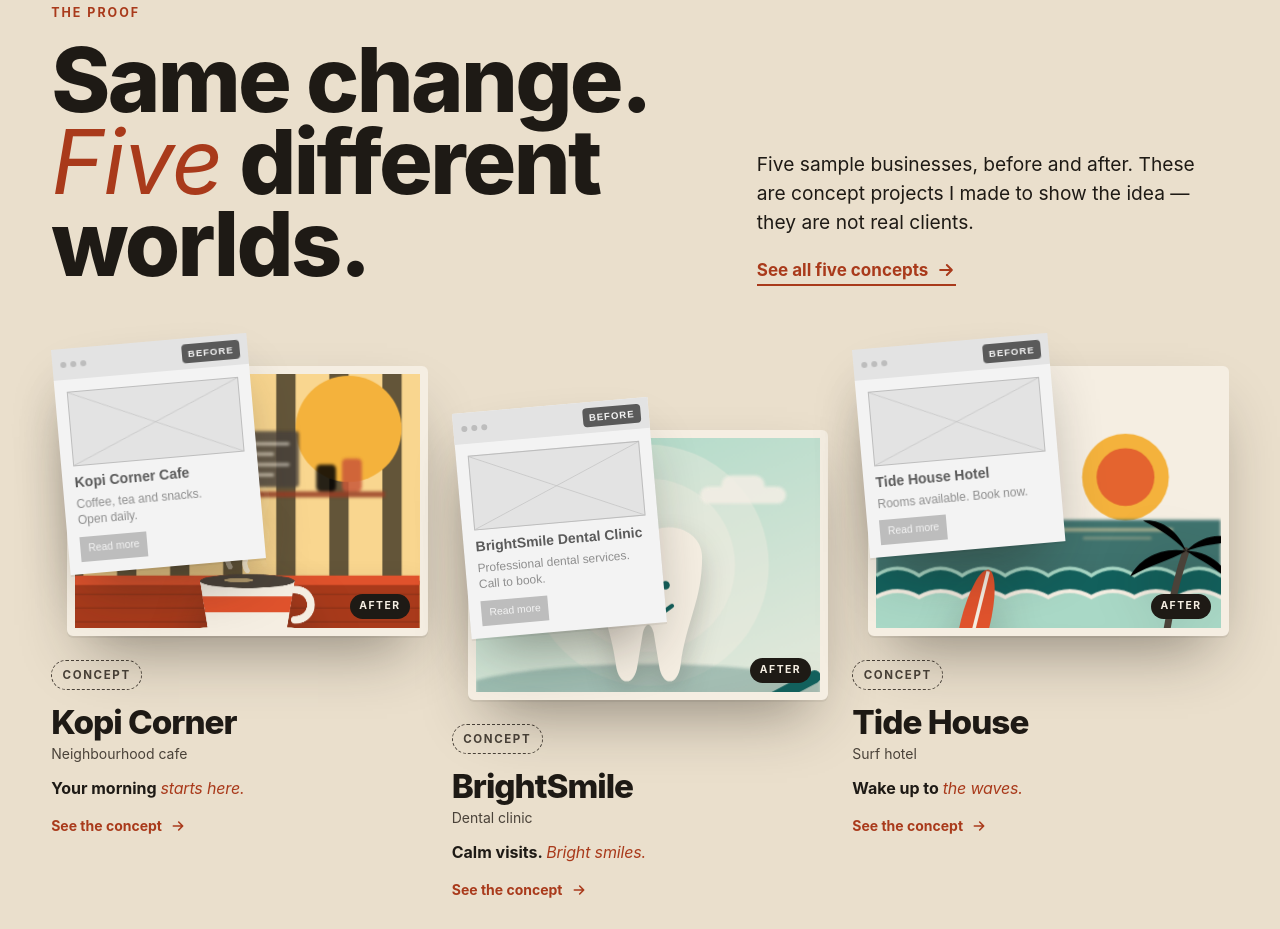
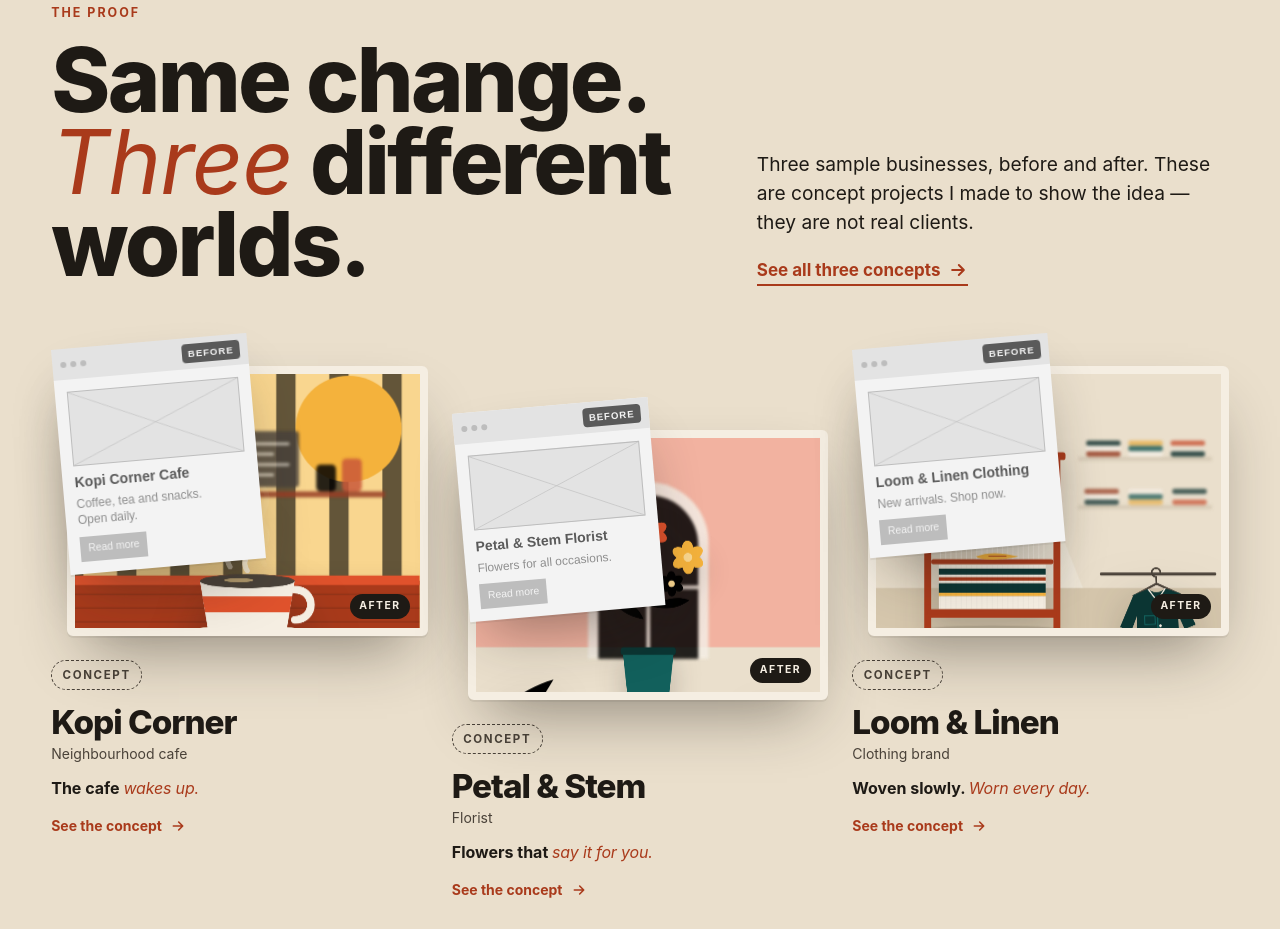
Before and after one commit to manamendraJN/business_site, an Astro site: page / in a window 1280 px wide. Shown: the part 3351-4280 px from the top of the page. Built offline with nearby package versions, Linux system fonts and the light colour scheme; Astro itself is replaced by a stand-in of ours.

Commit message:
Show three live concept sites and use business email
Keep Kopi Corner, Petal & Stem and Loom & Linen with real screenshots and links to their live sites; remove BrightSmile and Tide House. Re-lay the Work prints and home tiles for three, and switch the contact email to depthwyn@gmail.com.

```diff
--- a/src/components/art/worlds/BrightSmileWorld.astro
+++ /dev/null
@@ -1,65 +0,0 @@
----
-/** BrightSmile (dental clinic): calm mint, soft clouds, a friendly tooth, sparkles. */
-const sparkles = [
-  { x: 540, y: 150, s: 1.2 },
-  { x: 250, y: 210, s: 0.8 },
-  { x: 600, y: 330, s: 0.7 },
-  { x: 170, y: 420, s: 1 },
-  { x: 680, y: 480, s: 0.9 },
-];
-const star = "M0 -24 C 4 -6, 6 -4, 24 0 C 6 4, 4 6, 0 24 C -4 6, -6 4, -24 0 C -6 -4, -4 -6, 0 -24 Z";
-const tooth =
-  "M300 180C300 120 380 110 400 140 420 110 500 120 500 180 500 260 470 300 460 380 455 420 425 420 420 380L410 320C405 300 395 300 390 320L380 380C375 420 345 420 340 380 330 300 300 260 300 180Z";
-const bristles = [0, 1, 2, 3, 4];
----
-<div class="absolute inset-0 overflow-hidden" aria-hidden="true">
-  <div class="layer" data-layer="bg"><div data-depth="0.08" class="bs-bg">
-    <svg viewBox="0 0 800 600" preserveAspectRatio="xMidYMid slice">
-      <circle cx="400" cy="300" r="250" fill="var(--color-paper)" opacity="0.35" />
-      <circle cx="400" cy="300" r="180" fill="var(--color-paper)" opacity="0.35" />
-    </svg>
-  </div></div>
-  <div class="layer layer-far" data-layer="far"><div data-depth="0.22">
-    <svg viewBox="0 0 800 600" preserveAspectRatio="xMidYMid slice">
-      <g fill="var(--color-paper)">
-        <rect x="60" y="110" width="220" height="44" rx="22" />
-        <rect x="110" y="80" width="120" height="50" rx="25" />
-        <rect x="520" y="70" width="200" height="40" rx="20" />
-        <rect x="570" y="44" width="100" height="44" rx="22" />
-      </g>
-      <path d="M0 520 C 200 470, 600 470, 800 520 V600 H0Z" fill="var(--color-sea)" opacity="0.35" />
-    </svg>
-  </div></div>
-  <div class="layer layer-mid" data-layer="mid"><div data-depth="0.45">
-    <svg class="anim-bob-slow" viewBox="0 0 800 600" preserveAspectRatio="xMidYMid slice">
-      <g transform="translate(400 300) scale(1.25) translate(-400 -270)">
-        <path d={tooth} fill="var(--color-paper)" />
-        <path d="M330 170c4-24 30-30 44-14" stroke="var(--color-mint)" stroke-width="9" stroke-linecap="round" fill="none" />
-      </g>
-      <path d="M345 300q55 46 110 0" stroke="var(--color-sea)" stroke-width="10" stroke-linecap="round" fill="none" />
-      <circle cx="360" cy="252" r="10" fill="var(--color-sea)" />
-      <circle cx="440" cy="252" r="10" fill="var(--color-sea)" />
-    </svg>
-  </div></div>
-  <div class="layer layer-near" data-layer="near"><div data-depth="0.75">
-    <svg viewBox="0 0 800 600" preserveAspectRatio="xMidYMid slice">
-      <g transform="rotate(-28 640 470)">
-        <rect x="520" y="456" width="300" height="30" rx="15" fill="var(--color-sea)" />
-        <rect x="520" y="420" width="90" height="38" rx="6" fill="var(--color-paper)" />
-        {bristles.map((i) => <rect x={526 + i * 17} y="420" width="6" height="38" fill="var(--color-mint)" />)}
-      </g>
-      <path d="M40 620 C 40 520, 90 470, 150 450 C 120 520, 100 570, 60 620Z" fill="var(--color-moss)" />
-      <path d="M80 620 C 110 540, 170 510, 230 520 C 180 560, 140 590, 100 620Z" fill="var(--color-moss-deep)" />
-    </svg>
-  </div></div>
-  <div class="layer" data-layer="fg"><div data-depth="1.1">
-    <svg viewBox="0 0 800 600" preserveAspectRatio="xMidYMid slice">
-      {sparkles.map((s) => <path d={star} transform={`translate(${s.x} ${s.y}) scale(${s.s})`} fill="var(--color-marigold)" />)}
-      <circle cx="120" cy="140" r="16" fill="none" stroke="var(--color-paper)" stroke-width="4" />
-      <circle cx="700" cy="250" r="11" fill="none" stroke="var(--color-paper)" stroke-width="4" />
-    </svg>
-  </div></div>
-</div>
-<style>
-  .bs-bg { background: linear-gradient(160deg, var(--color-mint) 0%, var(--color-paper) 120%); }
-</style>
--- a/src/components/art/worlds/TideWorld.astro
+++ /dev/null
@@ -1,63 +0,0 @@
----
-/** Tide House (surf hotel): low sun, horizon, rolling waves, warm sand and a surfboard. */
-function wave(y: number, amp: number, closed = true) {
-  const crests = Array.from({ length: 9 }, (_, i) => `Q ${i * 100 + 50} ${y - amp} ${i * 100 + 100} ${y}`).join(" ");
-  return `M0 ${y} ${crests}${closed ? " V600 H0Z" : ""}`;
-}
-const spray = [
-  { x: 90, y: 380, r: 7 },
-  { x: 140, y: 350, r: 5 },
-  { x: 380, y: 340, r: 6 },
-  { x: 520, y: 370, r: 8 },
-  { x: 600, y: 330, r: 5 },
-];
----
-<div class="absolute inset-0 overflow-hidden" aria-hidden="true">
-  <div class="layer" data-layer="bg"><div data-depth="0.08" class="tide-sky">
-    <svg viewBox="0 0 800 600" preserveAspectRatio="xMidYMid slice">
-      <circle cx="560" cy="250" r="90" fill="var(--color-marigold)" />
-      <circle cx="560" cy="250" r="60" fill="var(--color-clay)" opacity="0.8" />
-      <rect x="90" y="120" width="180" height="22" rx="11" fill="var(--color-paper)" opacity="0.7" />
-    </svg>
-  </div></div>
-  <div class="layer layer-far" data-layer="far"><div data-depth="0.22">
-    <svg viewBox="0 0 800 600" preserveAspectRatio="xMidYMid slice">
-      <path d="M120 300c40-50 90-60 140-30 30-20 60-14 80 30z" fill="var(--color-sea-deep)" />
-      <rect x="0" y="296" width="800" height="304" fill="var(--color-sea)" />
-      <rect x="430" y="316" width="260" height="6" rx="3" fill="var(--color-marigold-soft)" opacity="0.7" />
-      <rect x="480" y="336" width="160" height="5" rx="3" fill="var(--color-marigold-soft)" opacity="0.5" />
-    </svg>
-  </div></div>
-  <div class="layer layer-mid" data-layer="mid"><div data-depth="0.45">
-    <svg class="anim-bob" viewBox="0 0 800 600" preserveAspectRatio="xMidYMid slice">
-      <path d={wave(380, 34)} fill="var(--color-sea)" />
-      <path d={wave(382, 34, false)} fill="none" stroke="var(--color-mint)" stroke-width="8" />
-      <path d={wave(430, 28)} fill="var(--color-mint)" />
-      <path d={wave(432, 28, false)} fill="none" stroke="var(--color-paper)" stroke-width="9" />
-    </svg>
-  </div></div>
-  <div class="layer layer-near" data-layer="near"><div data-depth="0.75">
-    <svg viewBox="0 0 800 600" preserveAspectRatio="xMidYMid slice">
-      <path d="M0 500C180 450 420 470 800 520V600H0Z" fill="var(--color-marigold-soft)" />
-      <path d="M0 540C220 500 500 520 800 560V600H0Z" fill="var(--color-paper-shade)" />
-      <g transform="rotate(14 230 420)">
-        <ellipse cx="230" cy="420" rx="34" ry="130" fill="var(--color-clay)" />
-        <rect x="226" y="294" width="8" height="250" fill="var(--color-paper)" />
-      </g>
-      <path d="M660 560C670 440 690 340 720 250" stroke="var(--color-ink-soft)" stroke-width="16" fill="none" stroke-linecap="round" />
-      <path d="M720 250c-60-10-110 20-130 60 50-30 90-36 130-60z" fill="var(--color-moss)" />
-      <path d="M720 250c40-40 90-44 120-20-50 0-90 10-120 20z" fill="var(--color-moss-deep)" />
-      <path d="M720 250c-20-50-60-74-100-70 40 20 70 40 100 70z" fill="var(--color-moss-deep)" />
-      <path d="M720 250c50 0 90 30 100 70-34-34-70-50-100-70z" fill="var(--color-moss)" />
-    </svg>
-  </div></div>
-  <div class="layer" data-layer="fg"><div data-depth="1.1">
-    <svg viewBox="0 0 800 600" preserveAspectRatio="xMidYMid slice">
-      {spray.map((s) => <circle cx={s.x} cy={s.y} r={s.r} fill="var(--color-paper)" />)}
-      <path d="M420 575c0-24 40-24 40 0z" fill="var(--color-blush)" />
-    </svg>
-  </div></div>
-</div>
-<style>
-  .tide-sky { background: linear-gradient(180deg, var(--color-dawn) 0%, var(--color-blush) 100%); }
-</style>
--- a/src/components/art/worlds/World.astro
+++ b/src/components/art/worlds/World.astro
@@ -1,8 +1,6 @@
 ---
 /** Picks the right paper world for a project. */
 import KopiWorld from "./KopiWorld.astro";
-import BrightSmileWorld from "./BrightSmileWorld.astro";
-import TideWorld from "./TideWorld.astro";
 import PetalWorld from "./PetalWorld.astro";
 import LoomWorld from "./LoomWorld.astro";
 import type { Project } from "@/content/site";
@@ -13,7 +11,5 @@ interface Props {
 const { world } = Astro.props;
 ---
 {world === "kopi" && <KopiWorld />}
-{world === "brightsmile" && <BrightSmileWorld />}
-{world === "tide" && <TideWorld />}
 {world === "petal" && <PetalWorld />}
 {world === "loom" && <LoomWorld />}
--- a/src/content/site.ts
+++ b/src/content/site.ts
@@ -8,11 +8,9 @@
    ========================================================================== */
 
 import portrait from "../assets/portrait.jpg";
-import shotKopi from "../assets/placeholders/screenshot-kopi-corner.svg";
-import shotBright from "../assets/placeholders/screenshot-brightsmile.svg";
-import shotTide from "../assets/placeholders/screenshot-tide-house.svg";
-import shotPetal from "../assets/placeholders/screenshot-petal-and-stem.svg";
-import shotLoom from "../assets/placeholders/screenshot-loom-and-linen.svg";
+import shotKopi from "../assets/projects/kopi-corner.webp";
+import shotPetal from "../assets/projects/petal-and-stem.webp";
+import shotLoom from "../assets/projects/loom-and-linen.webp";
 
 /* --------------------------------------------------------------------------
    Business basics
@@ -29,7 +27,7 @@ export const business = {
 /* Contact details. Phone numbers use the international format
    (country code +94, then the number without its leading 0). */
 export const contact = {
-  email: "navodyamanamendra19@gmail.com",
+  email: "depthwyn@gmail.com",
   phone: "+94 76 868 5811",
   phoneHref: "tel:+94768685811",
   whatsapp: "+94 76 439 0987",
@@ -72,9 +70,9 @@ export const meta = {
       "Web design for cafes, clinics, salons, hotels and shops. I turn plain, forgettable websites into story-driven sites that make visitors want to visit you.",
   },
   work: {
-    title: "Work — Five concept projects | Depthwyn",
+    title: "Work — Three concept projects | Depthwyn",
     description:
-      "See how a plain website becomes a story: concept projects for a cafe, a dental clinic, a surf hotel, a florist and a clothing brand, each shown before and after.",
+      "See how a plain website becomes a story: live concept sites for a cafe, a florist and a clothing brand, each shown before and after.",
   },
   services: {
     title: "Services — Launch Page, Business Site, Motion Upgrade, Care Plan | Depthwyn",
@@ -135,13 +133,13 @@ export const home = {
   // Scene 3 — the proof
   proof: {
     eyebrow: "The proof",
-    headline: "Same change. *Five* different worlds.",
+    headline: "Same change. *Three* different worlds.",
     intro:
-      "Five sample businesses, before and after. These are concept projects I made to show the idea — they are not real clients.",
+      "Three sample businesses, before and after. These are concept projects I made to show the idea — they are not real clients.",
     beforeLabel: "Before",
     afterLabel: "After",
     // short version on the Home page
-    more: "See all five concepts",
+    more: "See all three concepts",
     tileLink: "See the concept",
   },
   // CTA repeated after the proof
@@ -287,19 +285,21 @@ export const steps = [
 ];
 
 /* --------------------------------------------------------------------------
-   PROJECTS — five CONCEPT projects (samples, not real clients)
+   PROJECTS — three CONCEPT projects (samples, not real clients)
    -------------------------------------------------------------------------- */
 export type Project = {
   slug: string;
   name: string;
   kind: string;
-  world: "kopi" | "brightsmile" | "tide" | "petal" | "loom";
+  world: "kopi" | "petal" | "loom";
+  /** the live concept site */
+  url: string;
   before: { title: string; text: string };
   after: { headline: string; line: string };
   plainProblem: string;
   story: string;
   moments: string[];
-  screenshot: typeof shotKopi;
+  screenshot: ImageMetadata;
   screenshotAlt: string;
 };
 
@@ -312,9 +312,10 @@ export const projects: Project[] = [
     name: "Kopi Corner",
     kind: "Neighbourhood cafe",
     world: "kopi",
+    url: "https://kopi-corner.depthwyn.workers.dev/",
     before: { title: "Kopi Corner Cafe", text: "Coffee, tea and snacks. Open daily." },
     after: {
-      headline: "Your morning *starts here.*",
+      headline: "The cafe *wakes up.*",
       line: "Steam rises from the cup, the wooden counter slides in, and the menu feels like walking through the door.",
     },
     plainProblem:
@@ -327,57 +328,14 @@ export const projects: Project[] = [
       "A warm “see you tomorrow” with the map and hours",
     ],
     screenshot: shotKopi,
-    screenshotAlt: "Placeholder for a real Kopi Corner website screenshot",
-  },
-  {
-    slug: "brightsmile",
-    name: "BrightSmile",
-    kind: "Dental clinic",
-    world: "brightsmile",
-    before: { title: "BrightSmile Dental Clinic", text: "Professional dental services. Call to book." },
-    after: {
-      headline: "Calm visits. *Bright smiles.*",
-      line: "Soft mint colours and gentle movement help a nervous visitor feel looked after before they even book.",
-    },
-    plainProblem:
-      "A list of treatments in small print. For someone who is nervous about the dentist, it feels cold and clinical.",
-    story:
-      "The site speaks to the worry first. Each scroll answers one fear — will it hurt, what happens, what does it cost to ask — until booking feels easy.",
-    moments: [
-      "A slow, breathing motion that calms the page",
-      "Each worry answered in one short scene",
-      "Booking appears right when the visitor feels ready",
-    ],
-    screenshot: shotBright,
-    screenshotAlt: "Placeholder for a real BrightSmile website screenshot",
-  },
-  {
-    slug: "tide-house",
-    name: "Tide House",
-    kind: "Surf hotel",
-    world: "tide",
-    before: { title: "Tide House Hotel", text: "Rooms available. Book now." },
-    after: {
-      headline: "Wake up to *the waves.*",
-      line: "The sea rolls in, the sand warms up, and guests can almost feel the stay before they reserve it.",
-    },
-    plainProblem:
-      "A booking widget and a gallery of thumbnails. It looks like every other hotel on the coast.",
-    story:
-      "The site follows one perfect day: first light over the water, a morning surf, a slow lunch, and sunset from the balcony — then the room that makes it possible.",
-    moments: [
-      "Waves roll in as you scroll",
-      "A day at the hotel, from sunrise to sunset",
-      "The room and booking, framed by the view",
-    ],
-    screenshot: shotTide,
-    screenshotAlt: "Placeholder for a real Tide House website screenshot",
+    screenshotAlt: "The Kopi Corner concept site: a two-storey cafe on a sunrise street, a cup of kopi steaming on the wooden counter, and the headline \"The cafe wakes up.\"",
   },
   {
     slug: "petal-and-stem",
     name: "Petal & Stem",
     kind: "Florist",
     world: "petal",
+    url: "https://petal-stem.depthwyn.workers.dev/",
     before: { title: "Petal & Stem Florist", text: "Flowers for all occasions." },
     after: {
       headline: "Flowers that *say it for you.*",
@@ -393,13 +351,14 @@ export const projects: Project[] = [
       "A handwritten-style note to finish the order",
     ],
     screenshot: shotPetal,
-    screenshotAlt: "Placeholder for a real Petal & Stem website screenshot",
+    screenshotAlt: "The Petal & Stem concept site: a vase of white flowers on a florist's workbench, the headline \"Flowers that say it for you.\" and buttons to pick a feeling",
   },
   {
     slug: "loom-and-linen",
     name: "Loom & Linen",
     kind: "Clothing brand",
     world: "loom",
+    url: "https://loom-and-linen.depthwyn.workers.dev/",
     before: { title: "Loom & Linen Clothing", text: "New arrivals. Shop now." },
     after: {
       headline: "Woven slowly. *Worn every day.*",
@@ -415,7 +374,7 @@ export const projects: Project[] = [
       "Size help and ordering on WhatsApp in two taps",
     ],
     screenshot: shotLoom,
-    screenshotAlt: "Placeholder for a real Loom & Linen website screenshot",
+    screenshotAlt: "The Loom & Linen concept site: a wooden handloom beside a striped handwoven shirt on a hanger, and the headline \"Woven slowly. Worn every day.\"",
   },
 ];
 
@@ -424,13 +383,14 @@ export const projects: Project[] = [
    -------------------------------------------------------------------------- */
 export const workPage = {
   eyebrow: "Work",
-  headline: "Five businesses. *Five stories.*",
+  headline: "Three businesses. *Three stories.*",
   intro:
-    "Every project on this page is a concept: a sample I designed to show how a plain website can become a story. Real client work will appear here soon.",
+    "Every project on this page is a concept: a sample I designed and built to show how a plain website can become a story. Each one is live, so open it and scroll through. Real client work will appear here soon.",
   problemLabel: "The plain version",
   storyLabel: "The story",
   momentsLabel: "Key moments",
-  screenshotLabel: "Real project screenshot goes here",
+  screenshotLabel: "The live concept site",
+  visitLabel: "Visit the live site",
   nextHeadline: "Your business could be *next.*",
   nextText: "Every story here started with a short, friendly chat. Yours can too.",
 };
@@ -670,8 +630,8 @@ export const chatbot = {
       id: "work",
       ask: "Can I see examples?",
       keywords: ["example", "examples", "portfolio", "work", "projects", "samples", "previous", "clients", "show me"],
-      answer: `${projectsNote} They show the kind of story each business could tell.`,
-      list: projects.map((p) => ({ label: p.name, note: p.kind })),
+      answer: `${projectsNote} Each one is a live site you can open and scroll through:`,
+      list: projects.map((p) => ({ label: p.name, note: p.kind, href: p.url })),
       links: [{ label: "See the concept projects", href: "/work/" }],
       next: ["services", "about"],
     },
--- a/src/pages/work.astro
+++ b/src/pages/work.astro
@@ -11,19 +11,15 @@ import { meta, workPage as w, projects, projectsNote, cta, home } from "@/conten
 
 const bands = {
   kopi: { token: "clay-deep", bg: "bg-clay-deep", fg: "text-paper", accent: "text-marigold-soft" },
-  brightsmile: { token: "mint", bg: "bg-mint", fg: "text-sea-deep", accent: "text-sea" },
-  tide: { token: "sea-deep", bg: "bg-sea-deep", fg: "text-paper", accent: "text-marigold" },
   petal: { token: "blush", bg: "bg-blush", fg: "text-ink", accent: "text-ink-soft" },
   loom: { token: "paper-shade", bg: "bg-paper-shade", fg: "text-ink", accent: "text-clay-deep" },
 } as const;
-// five prints in two loose rows: three on top, two below (offsets are in
-// print widths and heights, so the pile scales with the screen)
+// three prints: two on top, one below in the middle (offsets are in print
+// widths and heights, so the pile scales with the screen)
 const fan = [
   "rotate-[-6deg] translate-x-[0%] translate-y-[0%]",
-  "rotate-[4deg] translate-x-[82%] translate-y-[8%]",
-  "rotate-[-3deg] translate-x-[164%] translate-y-[0%]",
-  "rotate-[5deg] translate-x-[41%] translate-y-[112%]",
-  "rotate-[-4deg] translate-x-[123%] translate-y-[104%]",
+  "rotate-[5deg] translate-x-[92%] translate-y-[8%]",
+  "rotate-[-3deg] translate-x-[46%] translate-y-[112%]",
 ];
 ---
 <BaseLayout title={meta.work.title} description={meta.work.description}>
@@ -36,7 +32,7 @@ const fan = [
     </div>
     <div class="relative min-h-[23rem] md:col-span-6 md:min-h-[36rem]" data-parallax-root>
       {projects.map((p, i) => (
-        <a href={`#${p.slug}`} class={`print absolute left-0 top-0 w-[38%] ${fan[i]}`} aria-label={`Jump to ${p.name}`}>
+        <a href={`#${p.slug}`} class={`print absolute left-0 top-0 w-[48%] ${fan[i]}`} aria-label={`Jump to ${p.name}`}>
           <span class="block" data-depth={String(0.2 + i * 0.18)}>
             <span class="print-frame relative block aspect-[4/3] overflow-hidden border-[8px] border-paper shadow-lift">
               <World world={p.world} />
@@ -60,6 +56,11 @@ const fan = [
               <p class="eyebrow mt-6 opacity-80">0{i + 1} · {p.kind}</p>
               <h2 id={`${p.slug}-title`} class="mt-2 text-huge">{p.name}</h2>
               <p class="mt-5 text-title font-bold"><Emphasis text={p.after.headline} /></p>
+              <a href={p.url} target="_blank" rel="noopener" class="visit mt-8">
+                {w.visitLabel}
+                <svg viewBox="0 0 24 24" class="h-5 w-5" aria-hidden="true"><path d="M8 16L17 7M9 7h8v8" stroke="currentColor" stroke-width="2.4" fill="none" stroke-linecap="round" stroke-linejoin="round" /></svg>
+                <span class="sr-only">(opens in a new tab)</span>
+              </a>
             </div>
             <div class:list={["relative pl-6 pt-6 md:col-span-7 md:pl-12 md:pt-10", i % 2 && "md:order-1"]}>
               <div class="relative aspect-[4/3] overflow-hidden rounded-paper border-[10px] border-paper shadow-lift" data-parallax-root>
@@ -89,8 +90,11 @@ const fan = [
           </div>
 
           <figure class="mt-16" data-reveal>
-            <Image src={p.screenshot} alt={p.screenshotAlt} width={1600} height={1000} class="h-auto w-full rounded-paper shadow-paper" />
-            <figcaption class="mt-3 text-sm opacity-80">{w.screenshotLabel} (1600 × 1000). {projectsNote}</figcaption>
+            <a href={p.url} target="_blank" rel="noopener" class="shot block overflow-hidden rounded-paper shadow-lift">
+              <Image src={p.screenshot} alt={p.screenshotAlt} widths={[720, 1100, p.screenshot.width]} sizes="(min-width: 1366px) 1256px, 92vw" class="h-auto w-full" />
+              <span class="sr-only">{w.visitLabel} (opens in a new tab)</span>
+            </a>
+            <figcaption class="mt-3 text-sm opacity-80">{w.screenshotLabel}: <a href={p.url} target="_blank" rel="noopener" class="underline underline-offset-2">{new URL(p.url).host}</a>. {projectsNote}</figcaption>
           </figure>
         </div>
       </section>
@@ -117,4 +121,22 @@ const fan = [
   .print:hover { z-index: 5; }
   .print-frame { transition: transform 0.5s var(--ease-paper); }
   .print:hover .print-frame { transform: translateY(-10px) rotate(-1deg); }
+  .visit {
+    display: inline-flex;
+    align-items: center;
+    gap: 0.5rem;
+    min-height: 3rem;
+    padding: 0 1.4rem;
+    border-radius: 999px;
+    background: var(--color-ink);
+    color: var(--color-paper);
+    font-weight: 700;
+    box-shadow: var(--shadow-paper);
+    transition: transform 0.3s var(--ease-paper), box-shadow 0.3s var(--ease-paper);
+  }
+  .visit:hover { transform: translateY(-3px); box-shadow: var(--shadow-lift); }
+  .visit svg { transition: transform 0.3s var(--ease-paper); }
+  .visit:hover svg { transform: translate(2px, -2px); }
+  .shot img { transition: transform 0.6s var(--ease-paper); }
+  .shot:hover img { transform: scale(1.015); }
 </style>
```
Also changed, not shown: README.md, src/assets/placeholders/screenshot-brightsmile.svg (deleted), src/assets/placeholders/screenshot-kopi-corner.svg (deleted), src/assets/placeholders/screenshot-loom-and-linen.svg (deleted), src/assets/placeholders/screenshot-petal-and-stem.svg (deleted), src/assets/placeholders/screenshot-tide-house.svg (deleted), src/assets/projects/kopi-corner.webp (added), src/assets/projects/loom-and-linen.webp (added), src/assets/projects/petal-and-stem.webp (added).
